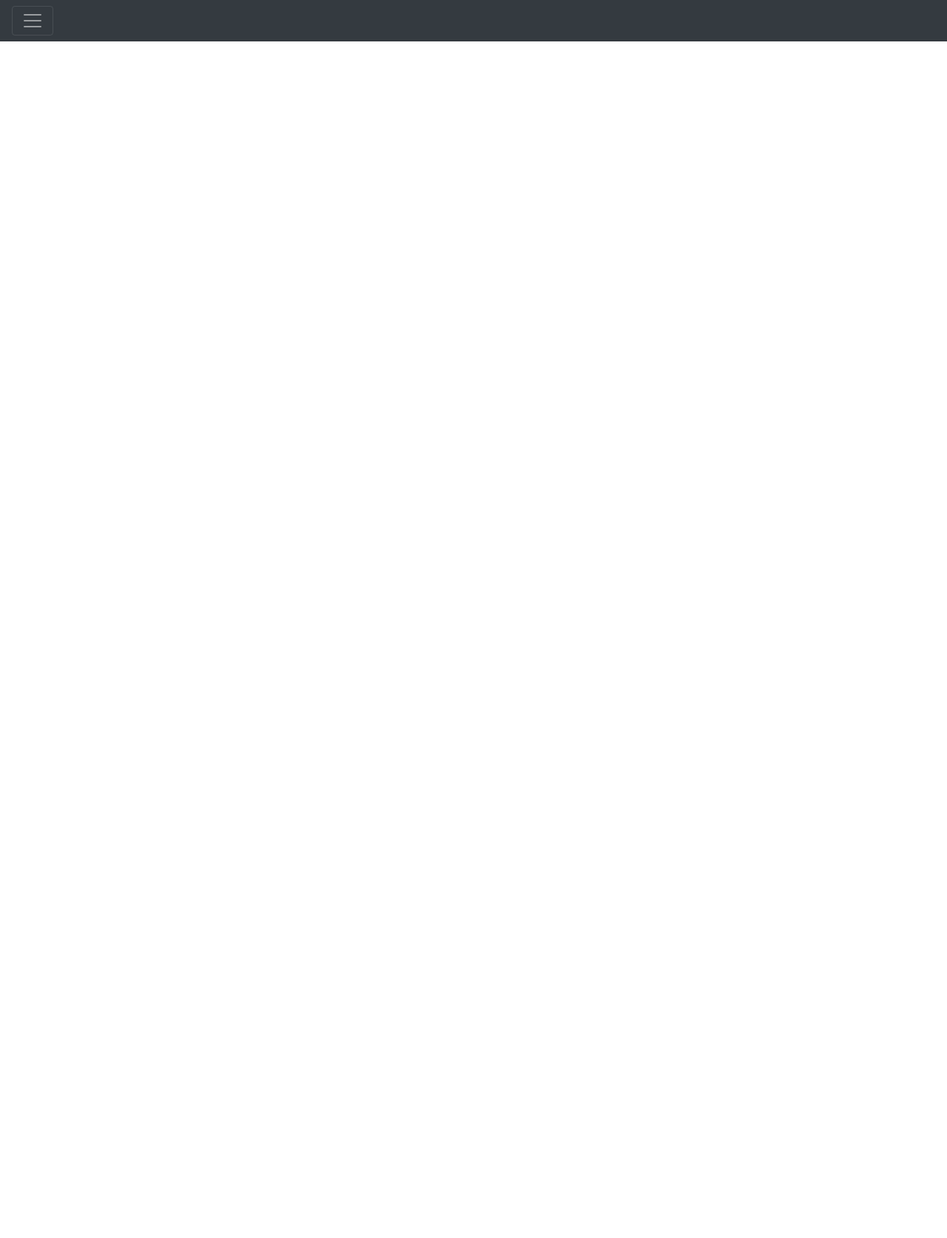
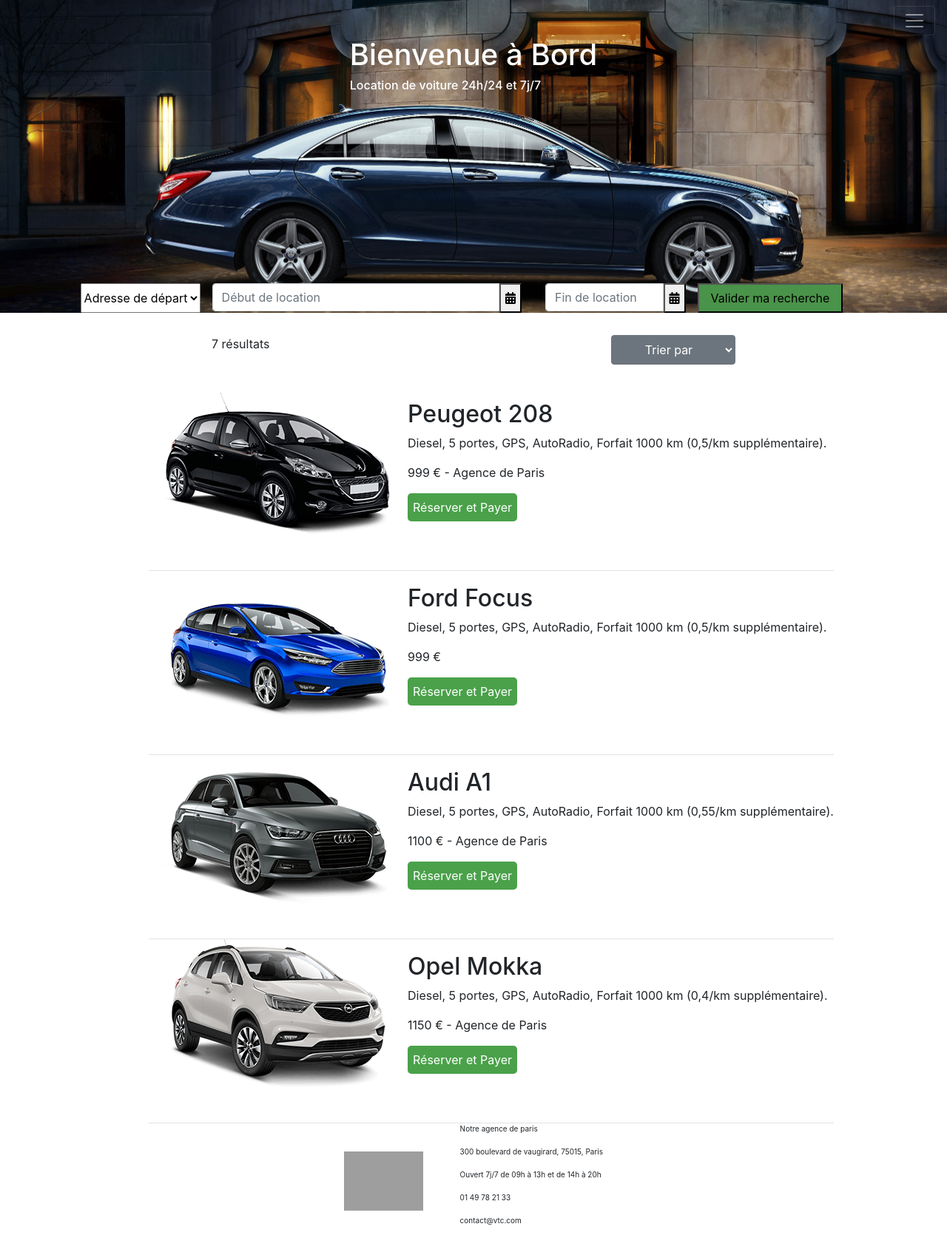
Before and after one commit to sebastienmichaut/Eval_Bienvenue, a plain HTML site: page index.html in a window 1280 px wide. Shown: the whole page at 74% size. Before the commit the page ends 800 px from the top, so only its background shows below. Drawn offline with nearby package versions, Linux system fonts and the light colour scheme; grey boxes are pictures that could not be loaded.

Commit message:
last commit

```diff
--- a/index.html
+++ b/index.html
@@ -1,45 +1,141 @@
 <!DOCTYPE html>
 <html lang="en">
   <head>
-    <meta charset="UTF-8">
-    <meta http-equiv="X-UA-Compatible" content="IE=edge">
-    <meta name="viewport" content="width=device-width, initial-scale=1.0">
-    <link rel="stylesheet" href="https://cdn.jsdelivr.net/npm/bootstrap@4.6.0/dist/css/bootstrap.min.css" integrity="sha384-B0vP5xmATw1+K9KRQjQERJvTumQW0nPEzvF6L/Z6nronJ3oUOFUFpCjEUQouq2+l" crossorigin="anonymous">
-    <link rel="stylesheet" href="style.css">
+    <meta charset="UTF-8" />
+    <meta http-equiv="X-UA-Compatible" content="IE=edge" />
+    <meta name="viewport" content="width=device-width, initial-scale=1.0" />
+    <link
+      rel="stylesheet"
+      href="https://cdn.jsdelivr.net/npm/bootstrap@4.6.0/dist/css/bootstrap.min.css"
+      integrity="sha384-B0vP5xmATw1+K9KRQjQERJvTumQW0nPEzvF6L/Z6nronJ3oUOFUFpCjEUQouq2+l"
+      crossorigin="anonymous"
+    />
+    <link rel="stylesheet" href="https://pro.fontawesome.com/releases/v5.10.0/css/all.css" integrity="sha384-AYmEC3Yw5cVb3ZcuHtOA93w35dYTsvhLPVnYs9eStHfGJvOvKxVfELGroGkvsg+p" crossorigin="anonymous"/>
+    <link rel="stylesheet" href="style.css" />
     <title>Document</title>
   </head>
   <body>
     <header>
+        <div class="image">
+        <div class="nav-bar">
             <div class="fixed-top">
                 <div class="collapse" id="navbarToggleExternalContent">
-    <div class="bg-dark p-4">
-      <h5 class="text-white h4">Collapsed content</h5>
-      <span class="text-muted">Toggleable via the navbar brand.</span>
+                    <div class="bg-white p-4">
+                        <p class="text-black">Louer une voiture</p>
+                        <p class="text-black">Louer un utilitaire</p>
+                        <p class="text-black">Réserver un chauffeur</p>
+                        <p class="text-black">Découvrez nos agences</p>
+                        <p class="text-black">Mon compte</p>
+                        <p class="text-black">Contact</p>
                     </div>
                 </div>
-  <nav class="navbar navbar-dark bg-dark">
+                <nav class="navbar navbar-dark float-right">
                     <button class="navbar-toggler" type="button" data-toggle="collapse" data-target="#navbarToggleExternalContent" aria-controls="navbarToggleExternalContent" aria-expanded="false" aria-label="Toggle navigation">
                         <span class="navbar-toggler-icon"></span>
                     </button>
                 </nav>
             </div>
+            <div class="container">
+                <div class="bienvenue">
+                    <h1>Bienvenue à Bord</h1>
+                    <h6>Location de voiture 24h/24 et 7j/7</h3>
+                </div>
+                <div class="sous-container">
+                    <div class="searchbar">
+                        <select class="form-select" id="inputGroupSelect01">
+                            <option selected>Adresse de départ</option>
+                            <option value="1">Paris</option>
+                            <option value="2">Bordeaux</option>
+                            <option value="3">Lyon</option>
+                        </select>
+                        <div class="input-group mx-3">
+                            <input type="text" class="form-control" placeholder="Début de location" aria-label="Recipient's username" aria-describedby="button-addon2">
+                            <button class="fas fa-calendar-alt" type="button" id="button-addon2"></button>
+                        </div>
+                        <div class="input-group mx-3">
+                            <input type="text" class="form-control" placeholder="Fin de location" aria-label="Recipient's username" aria-describedby="button-addon2">
+                            <button class="fas fa-calendar-alt" type="button" id="button-addon2"></button>
+                            <button class="validate px-3 mx-3" type="button">Valider ma recherche</button>
+                        </div>
+                    </div>
+                </div>
+            </div>
+        </div>
+        </div>
     </header>
+    <Main>
+        <div class="tri">
+            <p>7 résultats</p>
+            <select class="btn btn-secondary" id="inputGroupSelect01">
+                <option selected>Trier par</option>
+                <option value="1">Prix croissant</option>
+                <option value="2">Prix décroissant</option>
+            </select>
+        </div>
+        <div class="vehicules ml-5">
+            <div class="vehicule border-bottom pb-5">
+                <!-- <button id="moveleft1" class="fas fa-caret-left"></button> -->
+                <div class="imgveh1"><img src="/images/vehicule1.png" alt=""></div>
+                <!-- <button id="moveright1" class="fas fa-caret-right"></button> -->
+                <div class=caract1>
+                    <h2>Peugeot 208</h2>
+                    <p>Diesel, 5 portes, GPS, AutoRadio, Forfait 1000 km (0,5/km supplémentaire).</p>
+                    <p>999 € - Agence de Paris</p>
+                    <button class="buttonveh" type="submit">Réserver et Payer</button>
+                    <div></div>
+                </div>
+            </div>
+            <div class="vehicule border-bottom pb-5">
+                <div class="imgveh2"><img src="/images/vehicule2.png" alt=""></div>
+                <div class=caract1>
+                    <h2>Ford Focus</h2>
+                    <p>Diesel, 5 portes, GPS, AutoRadio, Forfait 1000 km (0,5/km supplémentaire).</p>
+                    <p>999 €</p>
+                    <button class="buttonveh" type="submit">Réserver et Payer</button>
+                    <div></div>
+                </div>
+            </div>
+            <div class="vehicule border-bottom pb-5">
+                <div class="imgveh3"><img src="/images/vehicule3.png" alt=""></div>
+                <div class=caract1>
+                    <h2>Audi A1</h2>
+                    <p>Diesel, 5 portes, GPS, AutoRadio, Forfait 1000 km (0,55/km supplémentaire).</p>
+                    <p>1100 € - Agence de Paris</p>
+                    <button class="buttonveh" type="submit">Réserver et Payer</button>
+                    <div></div>
+                </div>
+            </div>
+            <div class="vehicule border-bottom pb-5">
+                <div class="imgveh4"><img src="/images/vehicule4.png" alt=""></div>
+                <div class=caract1>
+                    <h2>Opel Mokka</h2>
+                    <p>Diesel, 5 portes, GPS, AutoRadio, Forfait 1000 km (0,4/km supplémentaire).</p>
+                    <p>1150 € - Agence de Paris</p>
+                    <button class="buttonveh" type="submit">Réserver et Payer</button>
+                    <div></div>
+                </div>
+            </div>
+        </div>
+    </Main>
+    <footer>
+        <div>
+            <img src="/images/agence.jpg" alt="">
+        </div>
+        <div class="coord">
+            <p>Notre agence de paris</p>
+            <p>300 boulevard de vaugirard, 75015, Paris</p>
+            <p>Ouvert 7j/7 de 09h à 13h et de 14h à 20h</p>
+            <p>01 49 78 21 33</p>
+            <p>contact@vtc.com</p>
+        </div>
+    </footer>
 
 
 
 
 
-
-
-
-
-
-
-
-
-
-
+    <script src="https://code.jquery.com/jquery-3.5.1.slim.min.js" integrity="sha384-DfXdz2htPH0lsSSs5nCTpuj/zy4C+OGpamoFVy38MVBnE+IbbVYUew+OrCXaRkfj" crossorigin="anonymous"></script>
+    <script src="https://cdn.jsdelivr.net/npm/bootstrap@4.6.0/dist/js/bootstrap.bundle.min.js" integrity="sha384-Piv4xVNRyMGpqkS2by6br4gNJ7DXjqk09RmUpJ8jgGtD7zP9yug3goQfGII0yAns" crossorigin="anonymous"></script>
     <script src="/script.js"></script>
-    <script src="https://code.jquery.com/jquery-3.6.0.min.js" integrity="sha256-/xUj+3OJU5yExlq6GSYGSHk7tPXikynS7ogEvDej/m4=" crossorigin="anonymous"></script>
   </body>
 </html>
--- a/script.js
+++ b/script.js
@@ -0,0 +1,7 @@
+var caroussel = document.getElementsByClassName("imgveh1");
+moveLeft = document.getElementById("moveleft")
+moveRight = document.getElementById("moveright")
+
+caroussel.addEventListener("click", function () {
+  return
+});
--- a/style.css
+++ b/style.css
@@ -0,0 +1,77 @@
+*{
+    margin: 0px;
+}
+
+/* ------------- header -------------------- */
+
+header{
+width: 100%;
+}
+.image{
+    background-image: url(/images/background.jpg);
+    background-size: cover;
+    background-repeat: no-repeat;
+}
+
+.container{
+    width: 100%;
+    display: flex;
+    flex-direction: column;
+    align-items: center;
+}
+
+.bienvenue{
+    color: white;
+    margin-top: 50px;
+}
+.searchbar{
+    margin-top: 250px;
+
+    display: flex;
+    height: 40px;
+}
+.validate{
+    background-color: #4A934A;
+}
+
+/* --------------- Main --------------- */
+
+main{
+    display: flex;
+    flex-direction: column;
+    align-items: center;
+}
+.tri{
+    display: flex;
+    justify-content: space-between;
+    padding: 30px;
+    width: 60%;
+}
+
+.vehicule{
+    display: flex;
+    align-items: center;
+}
+.buttonveh{
+    background-color: #4AA14A;
+    color: white;
+    padding: 7px;
+    border-radius: 5px;
+    border: none;
+}
+
+/* --------------- Footer ------------- */
+footer{
+    display: flex;
+    justify-content: center;
+    align-items: center;
+}
+
+footer>div>img{
+    height: 80px;
+}
+
+.coord{
+    font-size: 10px;
+    margin-left: 50px;
+}
```
Lines whose indentation alone changed are shown as unchanged.
